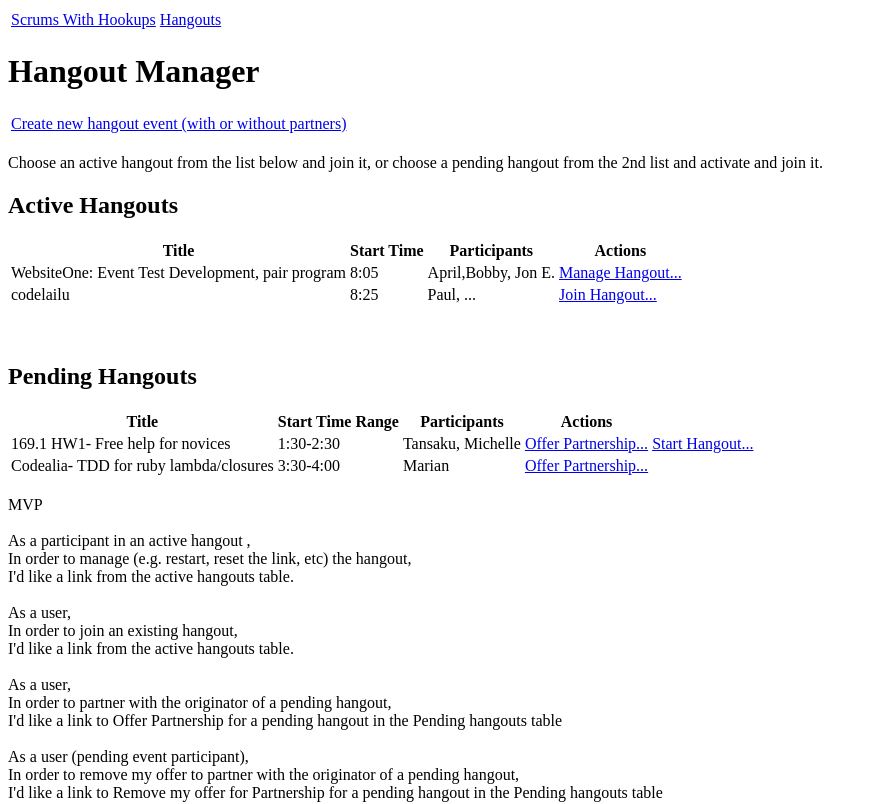
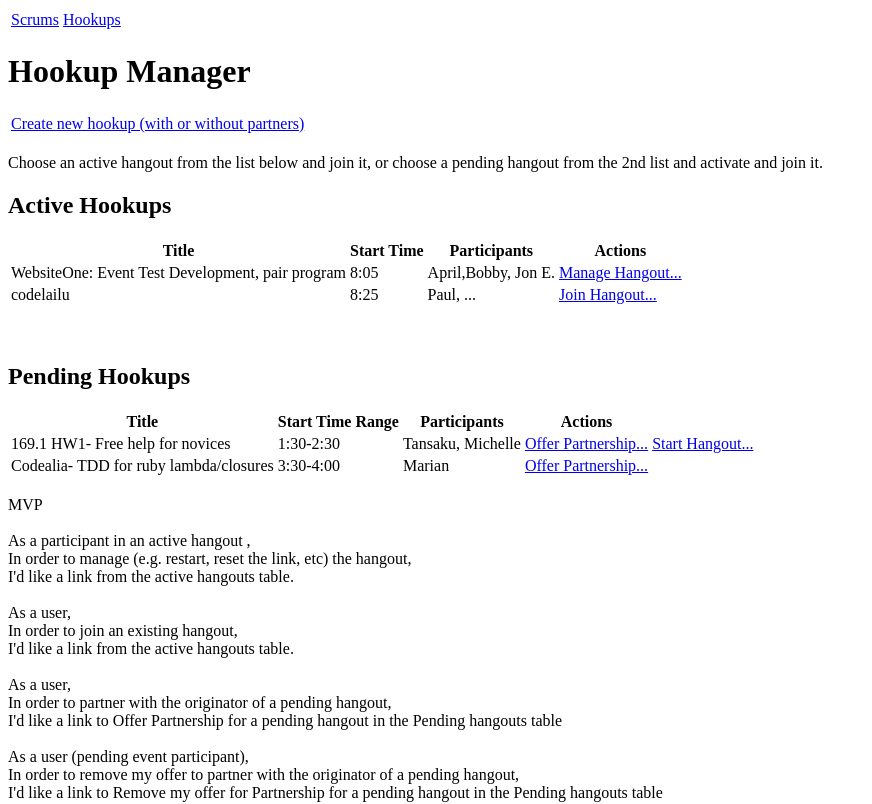
Before and after one commit to jon-engelbert/hangout_manager_preview, a plain HTML site: page hangouts_MVP.html in a window 1280 px wide. Shown: the top 804 px of the page, without its empty margins (0-872 px from the left). Drawn offline with Linux system fonts and the light colour scheme.

Commit message:
small changes, e.g. rename pages.

```diff
--- a/hangouts_MVP.html
+++ b/hangouts_MVP.html
@@ -7,20 +7,20 @@
 <body>
 <table>
     <tr>
-        <td><a href="scrums_with_hookups_MVP.html">Scrums With Hookups</td>
-        <td><a href="hangouts_MVP.html">Hangouts</td>
+        <td><a href="scrums_with_hookups_MVP.html">Scrums</td>
+        <td><a href="hangouts_MVP.html">Hookups</td>
     </tr>
 </table>
-    <h1>Hangout Manager</h1>
+    <h1>Hookup Manager</h1>
     <table>
         <tr>
-            <td><a href="hangouts_create_pending.html">Create new hangout event (with or without partners)</a></td>
+            <td><a href="hangouts_create_pending.html">Create new hookup (with or without partners)</a></td>
         </tr>
     </table>
     <br>
     Choose an active hangout from the list below and join it, or choose a pending hangout from the 2nd list and activate and join it.
     <br>
-    <h2>Active Hangouts</h2>
+    <h2>Active Hookups</h2>
     <table>
         <tr>
         <th>Title</th>
@@ -43,7 +43,7 @@
     </table>
     <br>
     <br>
-    <h2>Pending Hangouts</h2>
+    <h2>Pending Hookups</h2>
     <table>
         <tr>
             <th>Title</th>
```
Also changed, not shown: index.html (+2 -2 lines), scrums_with_hookups_MVP.html (+7 -7 lines).
